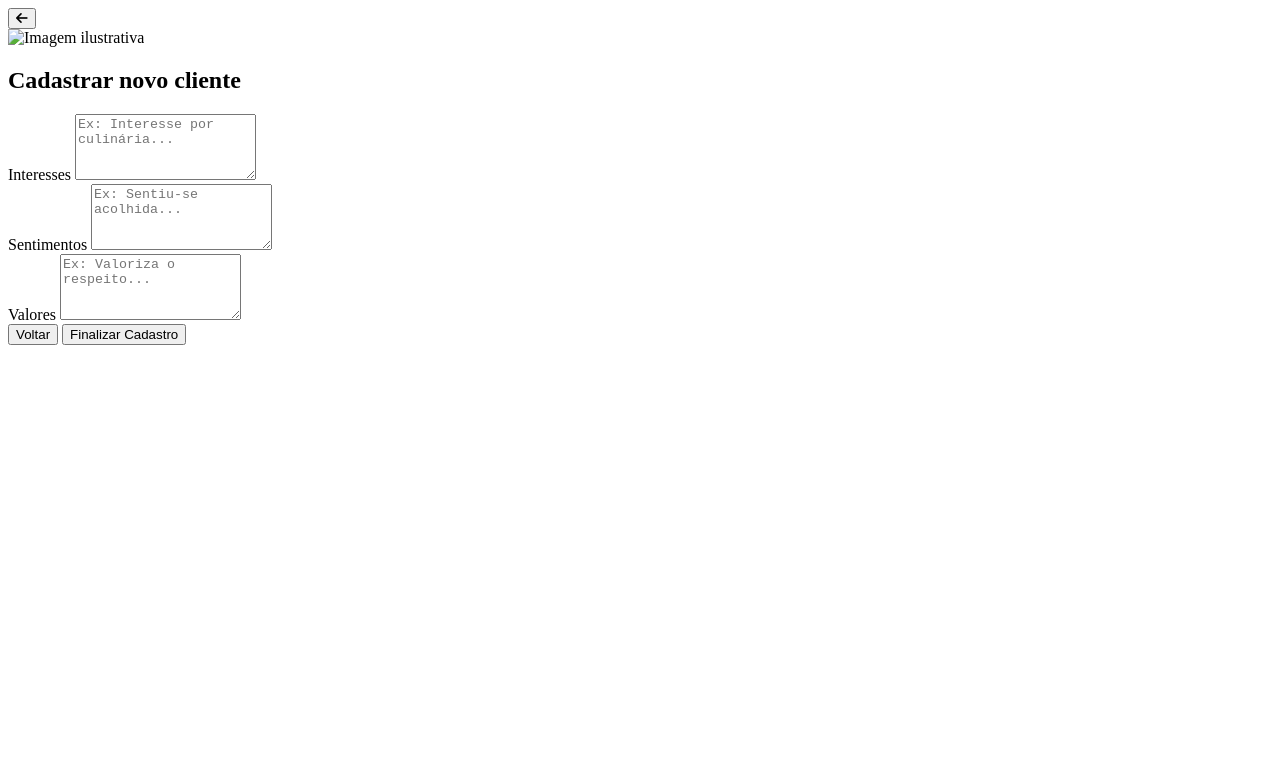
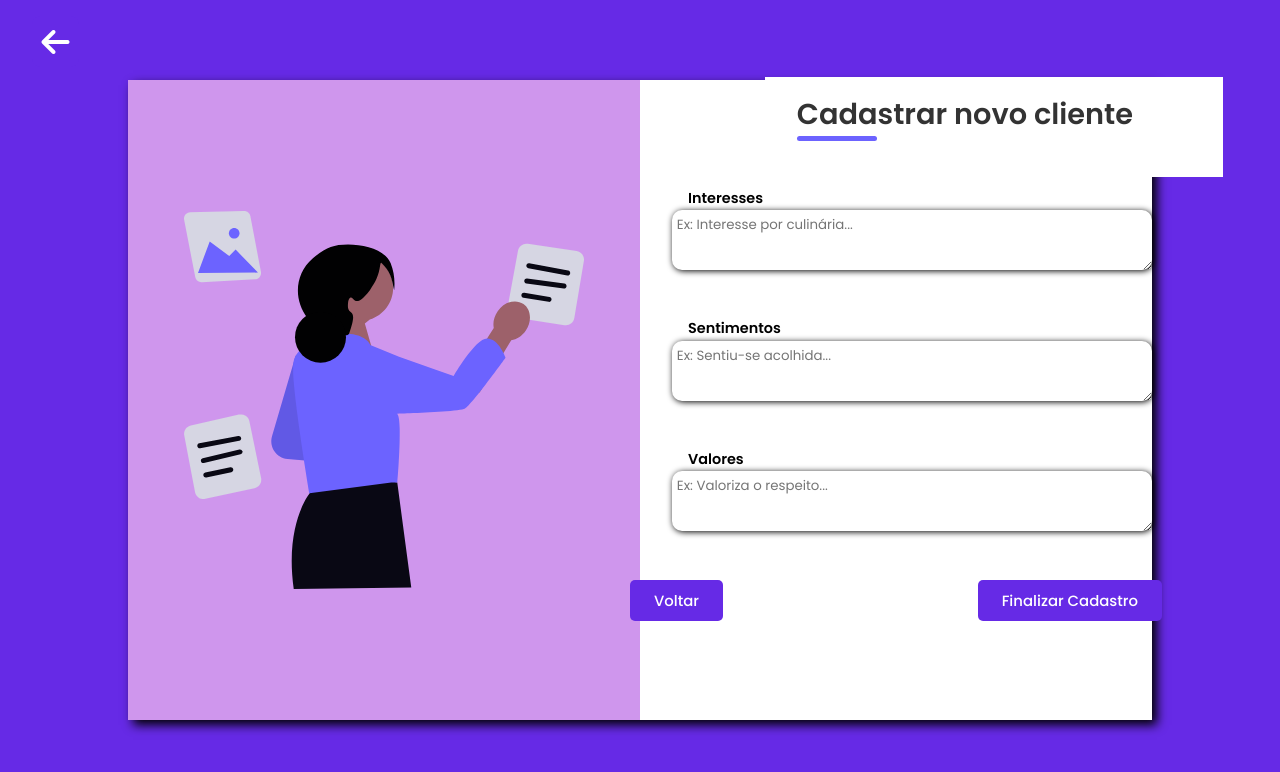
Before and after one commit to nicollyferrer/site-fl, a plain HTML site: page html/cadastrar-pt2.html in a window 1280 px wide. Drawn offline with Linux system fonts and the light colour scheme; the site is published under a folder, as on GitHub Pages, so addresses that start at the root find nothing.

Commit message:
Update cadastrar-pt2.html

```diff
--- a/html/cadastrar-pt2.html
+++ b/html/cadastrar-pt2.html
@@ -3,8 +3,8 @@
 <head>
   <meta charset="UTF-8" />
   <meta name="viewport" content="width=device-width, initial-scale=1.0" />
-  <link rel="icon" type="image/png" href="/img/favicon.png">
-  <link rel="stylesheet" href="/css/cadastrar.css" />
+  <link rel="icon" type="image/png" href="../img/favicon.png">
+  <link rel="stylesheet" href="../css/cadastrar.css" />
    <link rel="preconnect" href="https://fonts.googleapis.com">
   <link rel="preconnect" href="https://fonts.gstatic.com" crossorigin>
   <link href="https://fonts.googleapis.com/css2?family=Poppins:wght@400;500;600&display=swap" rel="stylesheet">
@@ -17,20 +17,17 @@
     <i class="fa-solid fa-arrow-left"></i>
   </button>
 
-
   <div class="container">
     <div class="form-image">
-      <img src="/img/undraw_my-files_1xwx.svg" alt="Imagem ilustrativa" />
+      <img src="../img/undraw_my-files_1xwx.svg" alt="Imagem ilustrativa" />
     </div>
     <div class="form">
-
       <form id="formFinalizar">
         <div class="form-header">
           <div class="titulo-fixo">
             <h2>Cadastrar novo cliente</h2>
          </div>
        </div>
-
 
         <div class="input-group">
           <div class="input-box full-width">
@@ -56,8 +53,8 @@
           <button type="button" onclick="voltarPagina()">Voltar</button>
           <button type="submit">Finalizar Cadastro</button>
         </div>
+      </form>
 
-</form>
       <div id="etapaFinal" style="display: none;">
         <h2>Cadastro concluído!</h2>
         <p>Os dados foram salvos com sucesso.</p>
@@ -65,9 +62,8 @@
         <button onclick="voltarMenu()">Voltar ao menu</button>
       </div>
 
-
-
       <script src="../js/cadastrar.js"></script>
-
     </div>
   </div>
+</body>
+</html>
```
Lines whose indentation alone changed are shown as unchanged.
